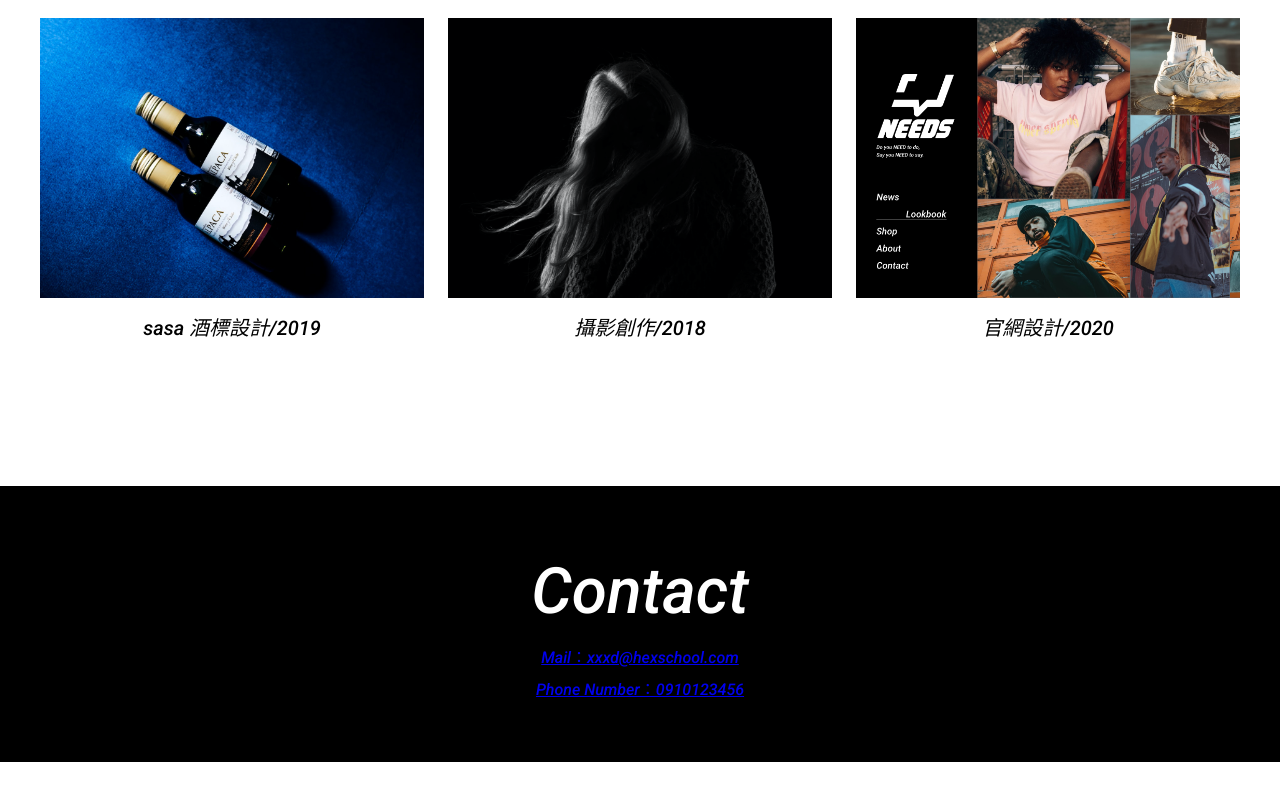
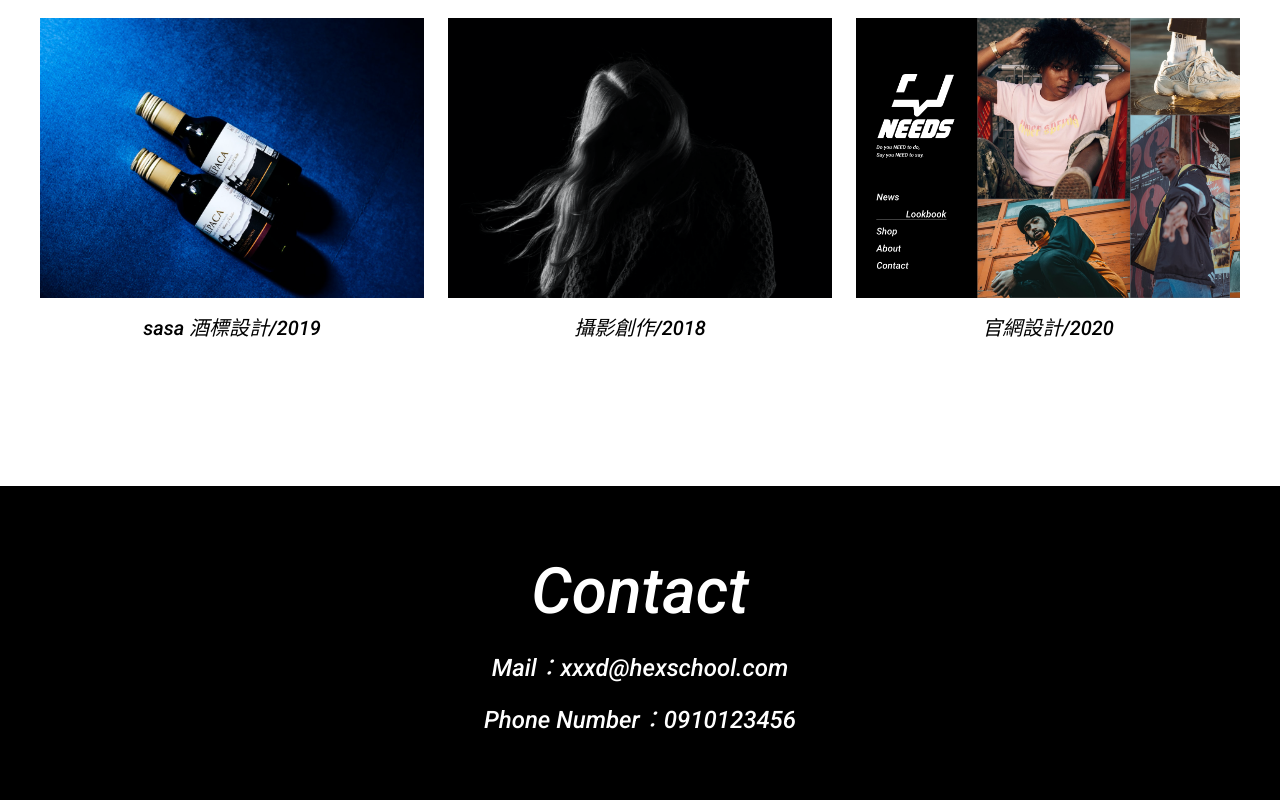
Before and after one commit to Peng-027/Hex_Layout, a plain HTML site: page week2/index.html in a window 1280 px wide. Shown: the part 4746-5546 px from the top of the page. Before the commit the page ends 5508 px from the top, so only its background shows below. Drawn offline with Linux system fonts and the light colour scheme.

Commit message:
0719 forth commit

```diff
--- a/week2/index.html
+++ b/week2/index.html
@@ -6,7 +6,7 @@
   <meta name="viewport" content="width=device-width, initial-scale=1.0">
   <title>Joanne</title>
   <link rel="stylesheet" href="css/style.css">
-  <link rel="bookmark" href="./image/photo.png">
+  <link rel="shortcut icon" href="./image/photo.png">
 </head>
 <body>
   <header>
--- a/week2/scss/style.scss
+++ b/week2/scss/style.scss
@@ -195,7 +195,9 @@ footer{
       margin-bottom: 16px;
     }
   }
-  label{
+  a{
+    color: #fff;
+    text-decoration: none;
     @include title(24px, 36px);
   }
 }
```
Also changed, not shown: week2/css/style.css, 1 other file.
